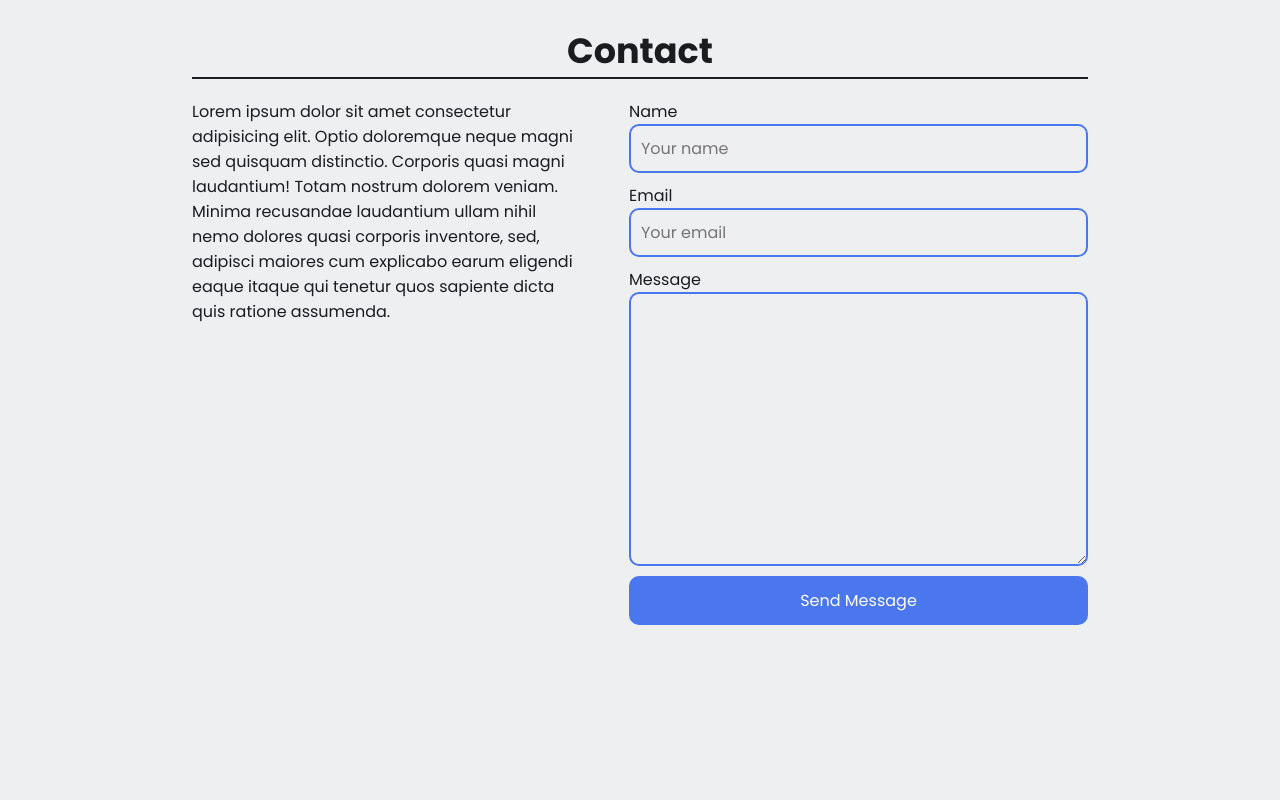
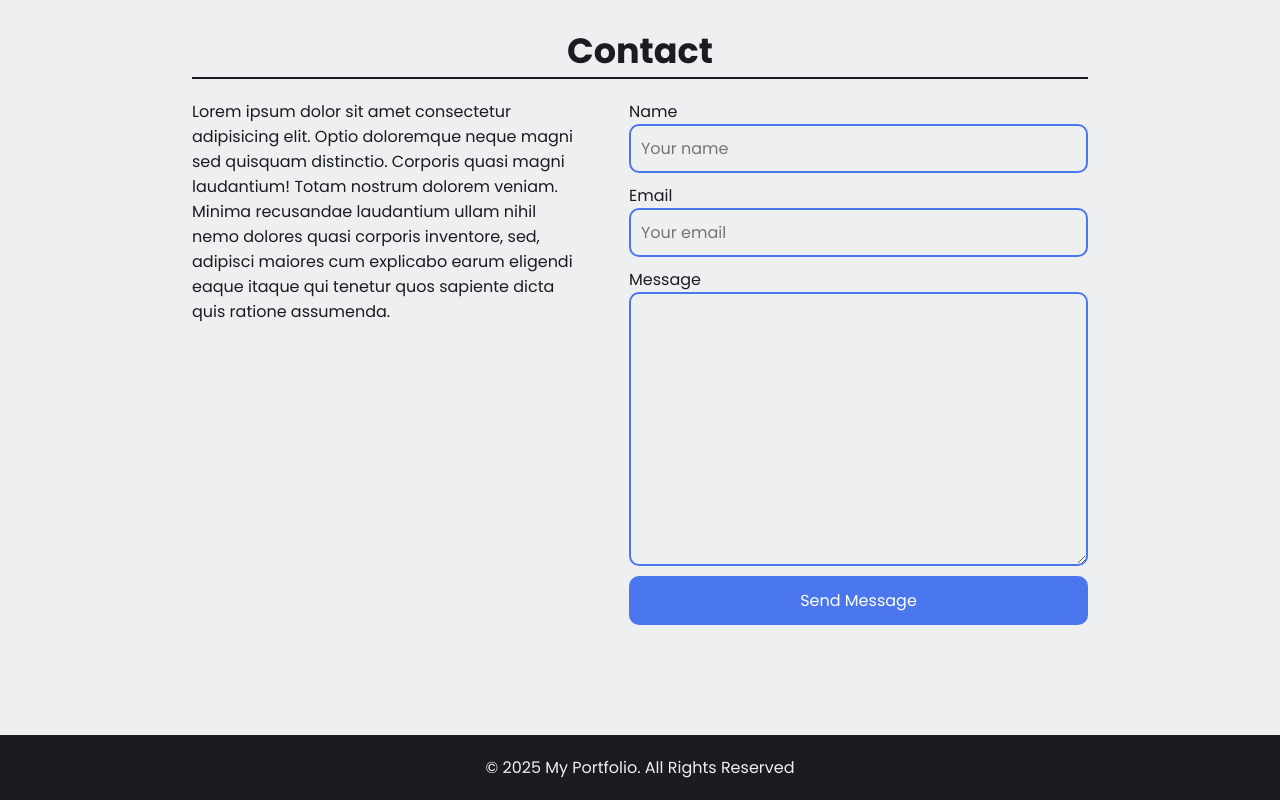
Before and after one commit to mjaumi/OSTAD-static-portfolio-HTML-CSS, a plain HTML site: page index.html in a window 1280 px wide. Shown: the part 959-1759 px from the top of the page. Before the commit the page ends 1694 px from the top, so only its background shows below. Drawn offline with Linux system fonts and the light colour scheme.

Commit message:
footer section design done

```diff
--- a/index.html
+++ b/index.html
@@ -143,6 +143,11 @@
             </div>
         </section>
     </main>
+
+    <!-- footer here -->
+    <footer>
+        <p>&copy; 2025 My Portfolio. All Rights Reserved</p>
+    </footer>
 </body>
 
 </html>
--- a/style.css
+++ b/style.css
@@ -238,3 +238,11 @@ nav {
 #contact .group form button:hover {
   filter: brightness(0.9);
 }
+
+/* footer styles */
+footer {
+  text-align: center;
+  padding: 20px;
+  background-color: var(--text-color);
+  color: var(--background-color);
+}
```
